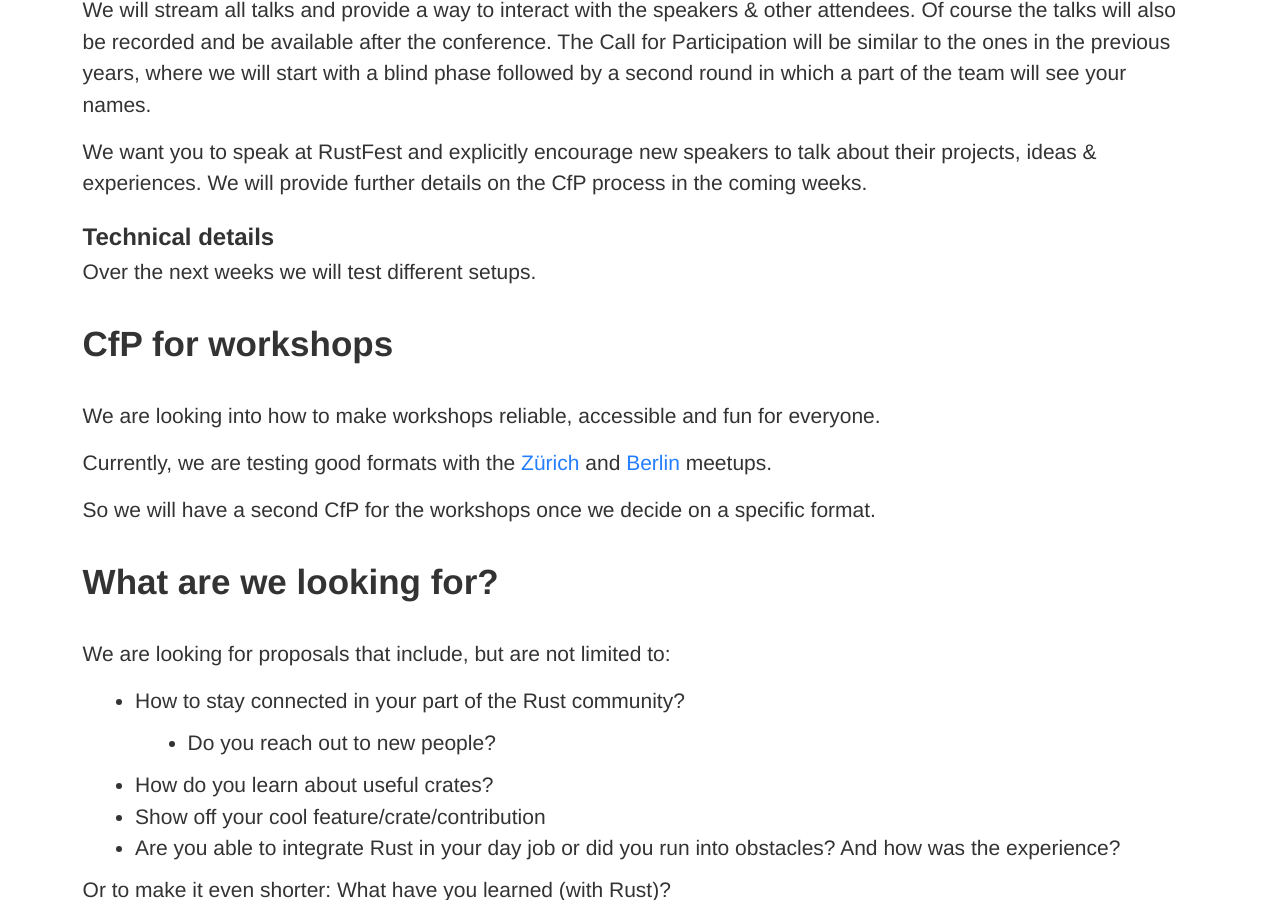
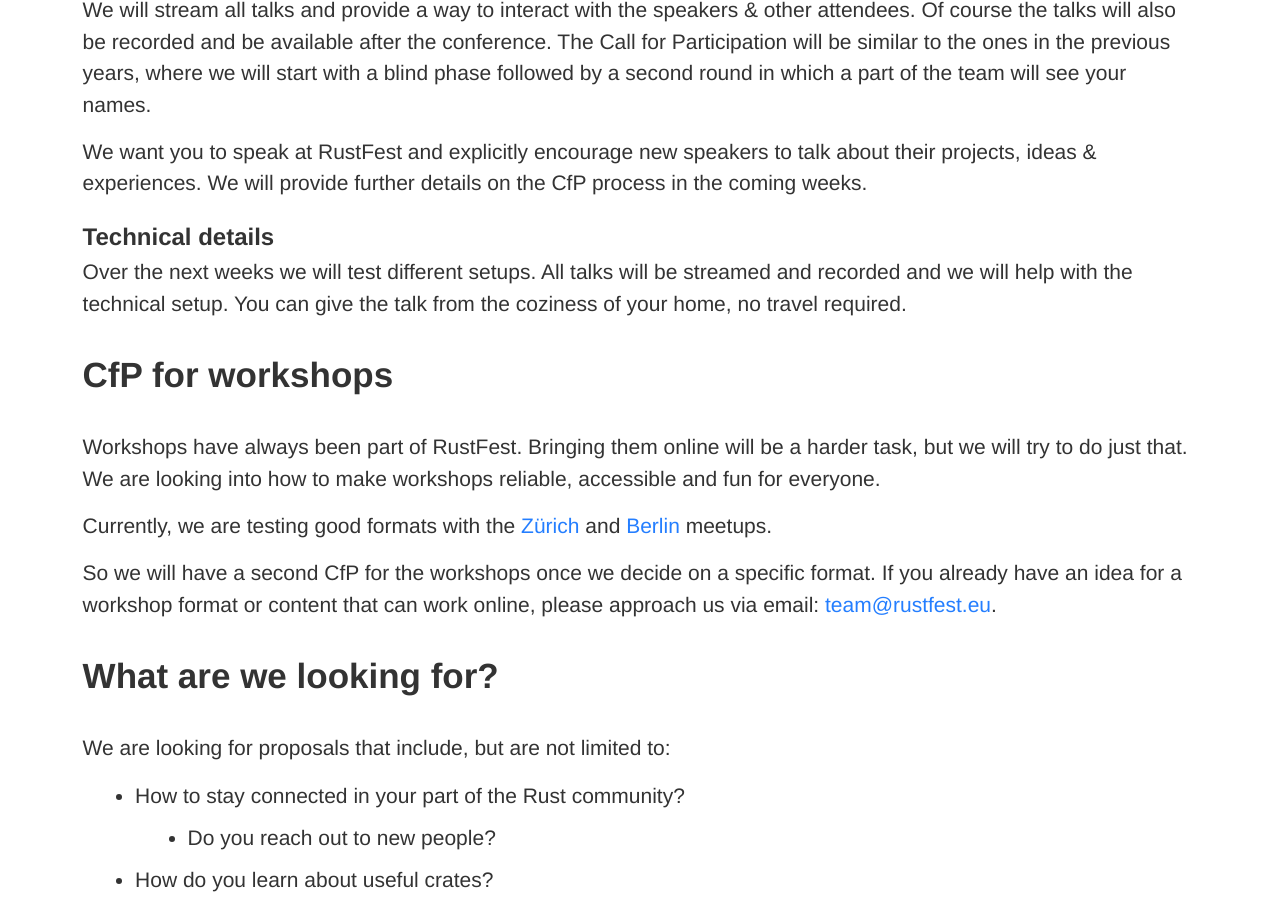
Before and after one commit to RustFestEU/blog.rustfest.eu, a Jekyll site: the page built from _posts/2020-06-16-announcing-rustfest-2020.md, in a window 1280 px wide and 900 px high, scrolled down 978 px. Built offline with Jekyll 4.4.1, drawn with Linux system fonts in a browser that asks for light colours.

Commit message:
Apply suggestions from code review

```diff
--- a/_posts/2020-06-16-announcing-rustfest-2020.md
+++ b/_posts/2020-06-16-announcing-rustfest-2020.md
@@ -35,14 +35,19 @@
 ### Technical details
 
 Over the next weeks we will test different setups.
+All talks will be streamed and recorded and we will help with the technical setup.
+You can give the talk from the coziness of your home, no travel required.
 
 ## CfP for workshops
 
+Workshops have always been part of RustFest.
+Bringing them online will be a harder task, but we will try to do just that.
 We are looking into how to make workshops reliable, accessible and fun for everyone.
 
 Currently, we are testing good formats with the [Zürich](https://www.meetup.com/Rust-Zurich/) and [Berlin](https://berline.rs/) meetups.
 
 So we will have a second CfP for the workshops once we decide on a specific format.
+If you already have an idea for a workshop format or content that can work online, please approach us via email: [team@rustfest.eu](mailto:team@rustfest.eu).
 
 ## What are we looking for?
 
```
